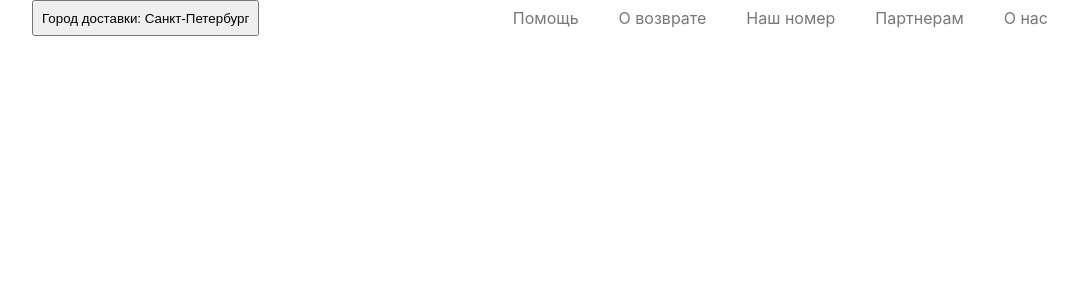
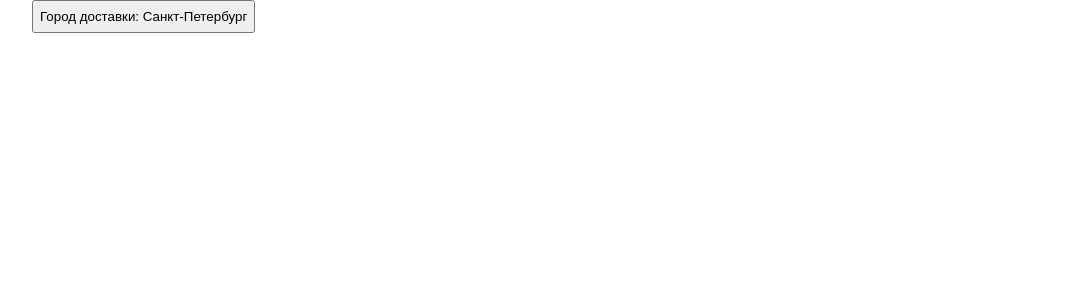
Before and after one commit to R9quiem/look-frontend, a React (Create React App) app: page / in a window 1280 px wide. Shown: the top 300 px of the page, without its empty margins (96-1174 px from the left). Built offline with nearby package versions, Linux system fonts and the light colour scheme.

Commit message:
small changes

```diff
--- a/src/components/common/TopHeader/TopHeader.sass
+++ b/src/components/common/TopHeader/TopHeader.sass
@@ -1,7 +1,9 @@
 @import "src/styles/styles.sass"
 .topheader
-  color: $secondary-text
+  height: 33px
+  color: #FFFFFF
   &__inner
+    height: 100%
     display: flex
     justify-content: space-between
     margin-right: auto
@@ -10,5 +12,9 @@
   &__nav
     display: flex
     gap: 24px
-    &-item
-      padding: 8px
+    align-items: center
+    &-delivery
+
+      background: none
+      border: none
+      color: $secondary-text
```
